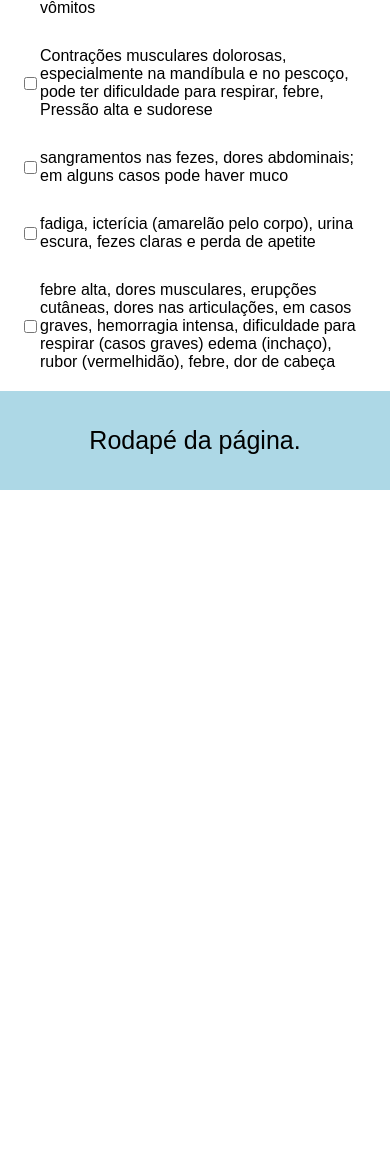
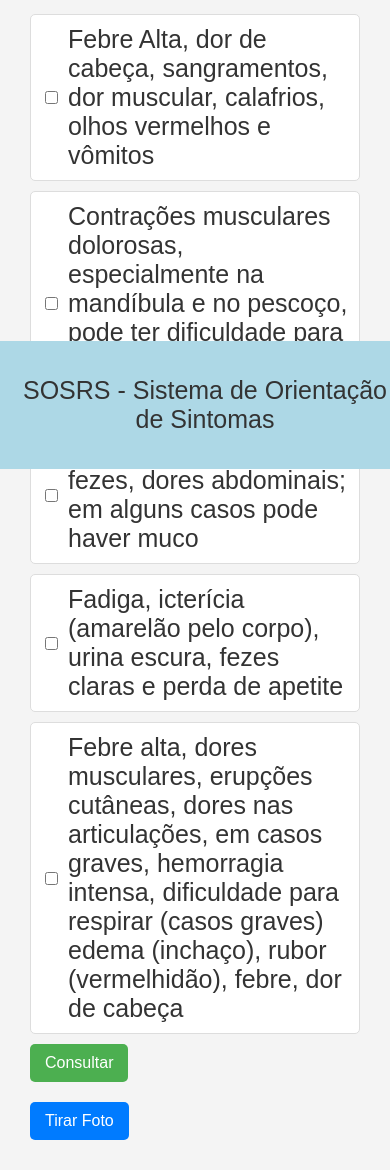
Before and after one commit to felpss2/SOS-RS, a plain HTML site: page index.html in a window 390 px wide. Shown: the part 375-1545 px from the top of the page. Before the commit the page ends 865 px from the top, so only its background shows below. Drawn offline with Linux system fonts and the light colour scheme.

Commit message:
commitando

```diff
--- /dev/null
+++ b/JS/script.js
@@ -0,0 +1,86 @@
+const dados = {
+    sintomas: [
+        "Febre Alta, dor de cabeça, sangramentos, dor muscular, calafrios, olhos vermelhos e vômitos",
+        "Contrações musculares dolorosas, especialmente na mandíbula e no pescoço, pode ter dificuldade para respirar, febre, Pressão alta e sudorese",
+        "Sangramentos nas fezes, dores abdominais; em alguns casos pode haver muco",
+        "Fadiga, icterícia (amarelão pelo corpo), urina escura, fezes claras e perda de apetite",
+        "Febre alta, dores musculares, erupções cutâneas, dores nas articulações, em casos graves, hemorragia intensa, dificuldade para respirar (casos graves) edema (inchaço), rubor (vermelhidão), febre, dor de cabeça",
+    ],
+    doencas: [
+        "Leptospirose",
+        "Tétano",
+        "Diarreia aguda",
+        "Hepatite A",
+        "Dengue",
+        "Animais peçonhentos (aranhas, cobra, lacraias e escorpiões)",
+    ],
+    tratamentos: [
+        "Prevenção: Use botas e luvas; evite água e solo contaminados com urina ou sangue de animais infectados; mantenha o ambiente limpo para evitar os roedores; Tratamento: Antibióticos precisos pelo médico;",
+        "Prevenção: Vacina; limpe e cuide das feridas; evite contato com solo e fezes dos animais; controle a infecção e alivie os sintomas com medicamentos prescritos pelo médico;",
+        "Prevenção: Evite tomar água da torneira, apenas se for fervida por pelo menos 5 minutos; lave bem as mãos e alimentos; beba água filtrada; evite alimentos crus ou mal cozidos; tome a vacina rotavírus.",
+        "Não existe tratamento específico, porém pode-se aliviar os sintomas; evite automedicação; repouse; hidrate-se; faça uma dieta leve (evite comidas picantes e gordurosas); tome medicação prescrita pelo médico.",
+        "Prevenção: Elimine os criadouros de mosquitos; use repelentes; instale telas nas portas e janelas; Tratamento: Descanse bastante; hidrate-se; tome medicamento prescrito pelo médico; evite anti-inflamatórios; monitore a temperatura.",
+    ],
+};
+
+const sintomasContainer = document.getElementById("sintomas-container");
+const botaoConsultar = document.getElementById("botaoConsultar");
+const resultadosDiv = document.getElementById("resultados");
+
+// Preencher os checkboxes dinamicamente
+dados.sintomas.forEach(sintoma => {
+    const checkboxContainer = document.createElement("label");
+    checkboxContainer.classList.add("checkbox-container");
+
+    const checkbox = document.createElement("input");
+    checkbox.type = "checkbox";
+
+    const span = document.createElement("span");
+    span.textContent = sintoma;
+
+    checkboxContainer.appendChild(checkbox);
+    checkboxContainer.appendChild(span);
+    sintomasContainer.appendChild(checkboxContainer);
+});
+
+botaoConsultar.addEventListener("click", () => {
+    const sintomasSelecionados = Array.from(document.querySelectorAll('input[type="checkbox"]:checked'))
+        .map(checkbox => checkbox.nextSibling.textContent.trim());
+
+    if (sintomasSelecionados.length === 0) {
+        alert("Por favor, selecione pelo menos um sintoma.");
+        return;
+    }
+
+    const doencasPossiveis = sintomasSelecionados.map(sintoma => {
+        const indice = dados.sintomas.indexOf(sintoma);
+        return indice !== -1 ? dados.doencas[indice] : null;
+    }).filter(doenca => doenca !== null);
+
+    resultadosDiv.innerHTML = ""; // Limpa resultados anteriores
+
+    if (doencasPossiveis.length > 0) {
+        doencasPossiveis.forEach((doenca, index) => {
+            const resultadoDiv = document.createElement("div");
+            resultadoDiv.innerHTML = `
+          <h2>Possível Doença: ${doenca}</h2>
+          <p>Tratamento: ${dados.tratamentos[dados.doencas.indexOf(doenca)]}</p>
+        `;
+            resultadosDiv.appendChild(resultadoDiv);
+        });
+    } else {
+        resultadosDiv.innerHTML = "<p>Nenhuma doença encontrada para os sintomas selecionados.</p>";
+    }
+});
+
+const botaoTirarFoto = document.getElementById("botaoTirarFoto");
+
+botaoTirarFoto.addEventListener("click", () => {
+    navigator.mediaDevices.getUserMedia({ video: true })
+        .then(mediaStream => {
+        })
+        .catch(error => {
+            console.error("Erro ao acessar a câmera:", error);
+            alert("Não foi possível acessar a câmera. Verifique as permissões.");
+        });
+});
--- a/css/index.css
+++ b/css/index.css
@@ -2,42 +2,89 @@ body {
   font-family: Arial, sans-serif;
   margin: 0;
   padding: 0;
+  background-color: #f4f4f4;
+  color: #333;
 }
 
-header {
-    background-color:  lightblue;
+header,
+footer {
+  background-color: lightblue;
+  padding: 15px;
+  text-align: center;
+}
+
+main {
   padding: 20px;
-    text-align: center;
+
 
 }
 
-main {
-
-    margin: 20px;
+h1 {
+  text-align: center;
+  margin-bottom: 20px;
 }
 
-main h1 {
-    text-align: center;
+.sintomas {
+  display: flex;
+  flex-direction: column;
+
 }
-
-footer {
-    background-color: lightblue;
-    padding: 20px;
-    text-align: center;
-}
-
 
 .checkbox-container {
   display: flex;
   align-items: center;
+  margin-bottom: 10px;
+  padding: 10px;
+  border: 1px solid #ddd;
+  border-radius: 5px;
+  background-color: #fff;
+}
+
+.checkbox-container input[type="checkbox"] {
+  margin-right: 10px;
+}
+
+button {
+  background-color: #4CAF50;
+  color: white;
+  padding: 10px 15px;
+  border: none;
+  border-radius: 5px;
   cursor: pointer;
   font-size: 16px;
-    user-select: none;
-    padding: 10px;
-    margin-bottom: 10px;
 }
 
-@media screen and (max-width: 768px) {
+button:hover {
+  background-color: #45a049;
+}
+
+#resultados {
+  margin-top: 20px;
+}
+
+#resultados h2 {
+  color: #007bff;
+}
+
+footer {
+  position: absolute;
+  bottom: 0;
+  width: 100%;
+
+}
+
+#botaoTirarFoto {
+  background-color: #007bff;
+  color: white;
+  padding: 10px 15px;
+  border: none;
+  border-radius: 5px;
+  cursor: pointer;
+  font-size: 16px;
+}
+
+
+@media (max-width: 768px) {
   body {
     font-size: 25px;
   }
--- a/index.html
+++ b/index.html
@@ -3,7 +3,7 @@
 <head>
   <meta charset="UTF-8">
   <meta name="viewport" content="width=device-width, initial-scale=1.0">
-  <title>Página mobile first</title>
+  <title>SOSRS - Sistema de Orientação de Sintomas</title>
   <link rel="stylesheet" href="./css/index.css">
 </head>
 <body>
@@ -13,64 +13,18 @@
 
   <main>
     <h1>Selecione seus Sintomas</h1>
+    <div class="sintomas" id="sintomas-container"></div>
 
-    <div class="sintomas">
-      <label class="checkbox-container">
+    <button id="botaoConsultar">Consultar</button>
+    <div id="resultados"></div>
 
-        <input type="checkbox">
-        <span class="checkmark"></span>
-
-        Febre Alta, dor de cabeça, sangramentos, dor muscular, calafrios, olhos vermelhos e vômitos
-
-
-      </label>
-
-      <label class="checkbox-container">
-
-        <input type="checkbox">
-        <span class="checkmark"></span>
-
-        Contrações musculares dolorosas, especialmente na mandíbula e no pescoço, pode ter dificuldade para respirar, febre, Pressão alta e sudorese
-
-
-      </label>
-
-      <label class="checkbox-container">
-
-        <input type="checkbox">
-        <span class="checkmark"></span>
-
-        sangramentos nas fezes, dores abdominais; em alguns casos pode haver muco
-
-      </label>
-
-
-      <label class="checkbox-container">
-
-        <input type="checkbox">
-        <span class="checkmark"></span>
-
-        fadiga, icterícia (amarelão pelo corpo), urina escura, fezes claras e perda de apetite
-
-      </label>
-
-      <label class="checkbox-container">
-
-        <input type="checkbox">
-        <span class="checkmark"></span>
-
-        febre alta, dores musculares, erupções cutâneas, dores nas articulações, em casos graves, hemorragia intensa, dificuldade para respirar (casos graves) edema (inchaço), rubor (vermelhidão), febre, dor de cabeça
-
-      </label>
-
-
-    </div>
-
-
+    <button id="botaoTirarFoto">Tirar Foto</button>
   </main>
 
   <footer>
-    <p>Rodapé da página.</p>
+    <p>SOSRS - Sistema de Orientação de Sintomas</p>
   </footer>
+
+  <script src="./JS/script.js"></script>
 </body>
 </html>
```
Lines whose indentation alone changed are shown as unchanged.
